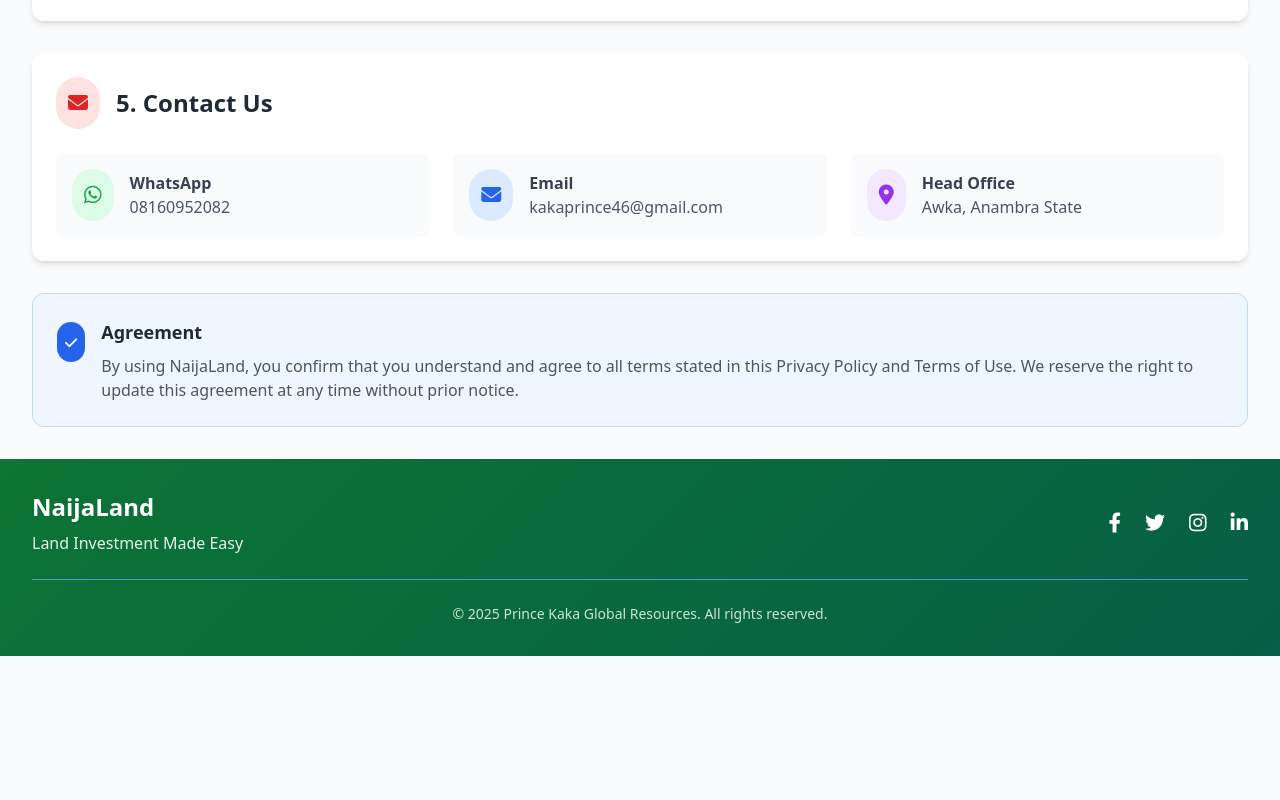
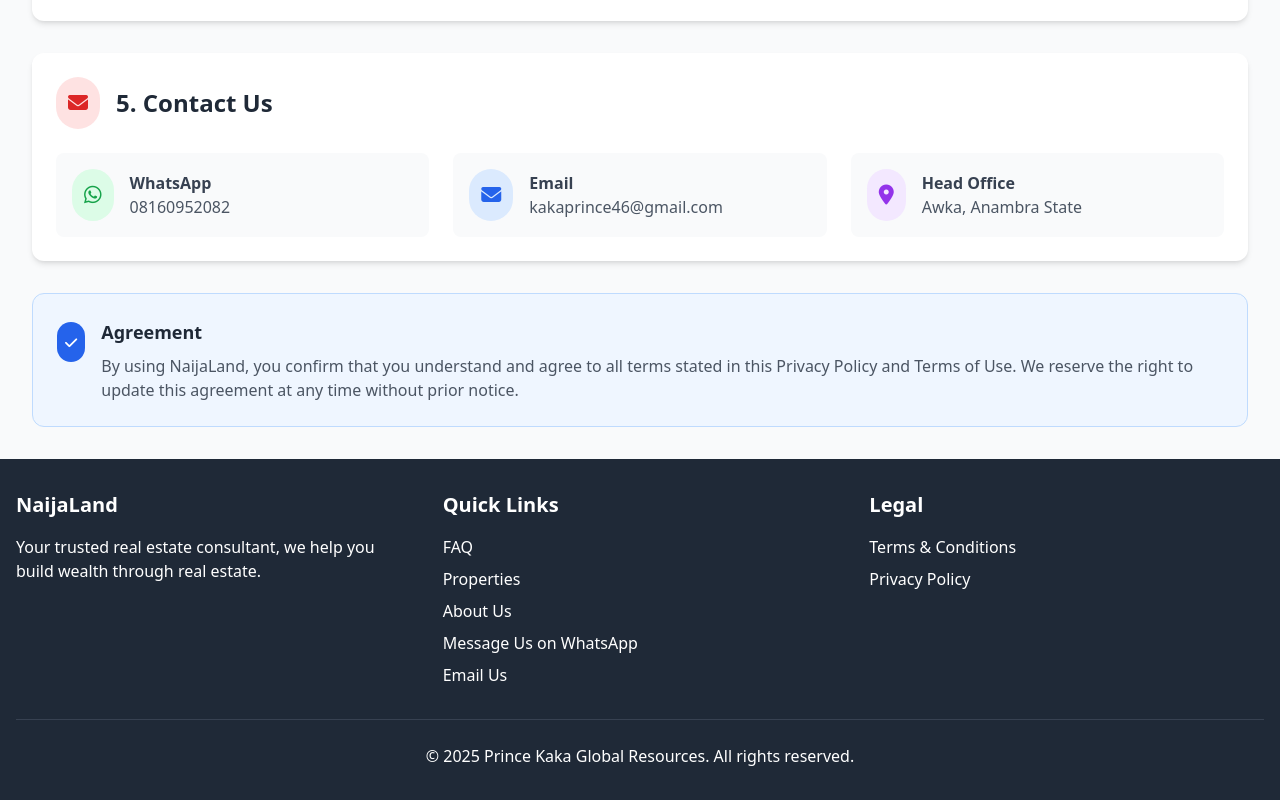
Before and after one commit to kakaprince46/Naijaland-Native-app, a website: page public/Conditions/index.html in a window 1280 px wide. Shown: the part 4377-5177 px from the top of the page. Before the commit the page ends 5033 px from the top, so only its background shows below. Drawn offline with nearby package versions, Linux system fonts and the light colour scheme.

Commit message:
Initial commit

```diff
--- a/public/Conditions/index.html
+++ b/public/Conditions/index.html
@@ -39,7 +39,6 @@
     </style>
 </head>
 <body class="font-sans bg-gray-50">
-    <!-- Header -->
     <header class="gradient-bg text-white py-8 px-4 md:px-8">
         <div class="container mx-auto">
             <div class="flex flex-col md:flex-row justify-between items-center">
@@ -56,9 +55,7 @@
         </div>
     </header>
 
-    <!-- Main Content -->
     <main class="container mx-auto px-4 md:px-8 py-8">
-        <!-- Introduction -->
         <section class="bg-white rounded-xl shadow-md p-6 mb-8">
             <h2 class="text-2xl md:text-3xl font-bold text-gray-800 mb-4">Privacy Policy & Terms of Use</h2>
             <p class="text-gray-600 mb-4">
@@ -71,7 +68,6 @@
             </div>
         </section>
 
-        <!-- Privacy Policy -->
         <section class="bg-white rounded-xl shadow-md p-6 mb-8">
             <div class="flex items-center mb-6">
                 <div class="bg-blue-100 p-3 rounded-full mr-4">
@@ -84,7 +80,6 @@
             </p>
 
             <div class="space-y-6">
-                <!-- 1.1 -->
                 <div class="policy-item bg-gray-50 p-5 rounded-lg border border-gray-200">
                     <h3 class="text-xl font-semibold text-gray-800 mb-3 flex items-center">
                         <span class="bg-blue-600 text-white rounded-full w-8 h-8 flex items-center justify-center mr-3 text-sm">1.1</span>
@@ -98,7 +93,6 @@
                     </ul>
                 </div>
 
-                <!-- 1.2 -->
                 <div class="policy-item bg-gray-50 p-5 rounded-lg border border-gray-200">
                     <h3 class="text-xl font-semibold text-gray-800 mb-3 flex items-center">
                         <span class="bg-blue-600 text-white rounded-full w-8 h-8 flex items-center justify-center mr-3 text-sm">1.2</span>
@@ -112,7 +106,6 @@
                     </ul>
                 </div>
 
-                <!-- 1.3 -->
                 <div class="policy-item bg-gray-50 p-5 rounded-lg border border-gray-200">
                     <h3 class="text-xl font-semibold text-gray-800 mb-3 flex items-center">
                         <span class="bg-blue-600 text-white rounded-full w-8 h-8 flex items-center justify-center mr-3 text-sm">1.3</span>
@@ -123,7 +116,6 @@
                     </p>
                 </div>
 
-                <!-- 1.4 -->
                 <div class="policy-item bg-gray-50 p-5 rounded-lg border border-gray-200">
                     <h3 class="text-xl font-semibold text-gray-800 mb-3 flex items-center">
                         <span class="bg-blue-600 text-white rounded-full w-8 h-8 flex items-center justify-center mr-3 text-sm">1.4</span>
@@ -136,7 +128,6 @@
             </div>
         </section>
 
-        <!-- Terms of Use -->
         <section class="bg-white rounded-xl shadow-md p-6 mb-8">
             <div class="flex items-center mb-6">
                 <div class="bg-green-100 p-3 rounded-full mr-4">
@@ -149,7 +140,6 @@
             </p>
 
             <div class="space-y-6">
-                <!-- 2.1 -->
                 <div class="policy-item bg-gray-50 p-5 rounded-lg border border-gray-200">
                     <h3 class="text-xl font-semibold text-gray-800 mb-3 flex items-center">
                         <span class="bg-green-600 text-white rounded-full w-8 h-8 flex items-center justify-center mr-3 text-sm">2.1</span>
@@ -160,7 +150,6 @@
                     </p>
                 </div>
 
-                <!-- 2.2 -->
                 <div class="policy-item bg-gray-50 p-5 rounded-lg border border-gray-200">
                     <h3 class="text-xl font-semibold text-gray-800 mb-3 flex items-center">
                         <span class="bg-green-600 text-white rounded-full w-8 h-8 flex items-center justify-center mr-3 text-sm">2.2</span>
@@ -171,7 +160,6 @@
                     </p>
                 </div>
 
-                <!-- 2.3 -->
                 <div class="policy-item bg-gray-50 p-5 rounded-lg border border-gray-200">
                     <h3 class="text-xl font-semibold text-gray-800 mb-3 flex items-center">
                         <span class="bg-green-600 text-white rounded-full w-8 h-8 flex items-center justify-center mr-3 text-sm">2.3</span>
@@ -182,7 +170,6 @@
                     </p>
                 </div>
 
-                <!-- 2.4 -->
                 <div class="policy-item bg-gray-50 p-5 rounded-lg border border-gray-200">
                     <h3 class="text-xl font-semibold text-gray-800 mb-3 flex items-center">
                         <span class="bg-green-600 text-white rounded-full w-8 h-8 flex items-center justify-center mr-3 text-sm">2.4</span>
@@ -193,7 +180,6 @@
                     </p>
                 </div>
 
-                <!-- 2.5 -->
                 <div class="policy-item bg-gray-50 p-5 rounded-lg border border-gray-200">
                     <h3 class="text-xl font-semibold text-gray-800 mb-3 flex items-center">
                         <span class="bg-green-600 text-white rounded-full w-8 h-8 flex items-center justify-center mr-3 text-sm">2.5</span>
@@ -204,7 +190,6 @@
                     </p>
                 </div>
 
-                <!-- 2.6 -->
                 <div class="policy-item bg-gray-50 p-5 rounded-lg border border-gray-200">
                     <h3 class="text-xl font-semibold text-gray-800 mb-3 flex items-center">
                         <span class="bg-green-600 text-white rounded-full w-8 h-8 flex items-center justify-center mr-3 text-sm">2.6</span>
@@ -217,7 +202,6 @@
             </div>
         </section>
 
-        <!-- Additional Policies -->
         <section class="bg-white rounded-xl shadow-md p-6 mb-8">
             <div class="flex items-center mb-6">
                 <div class="bg-purple-100 p-3 rounded-full mr-4">
@@ -227,7 +211,6 @@
             </div>
 
             <div class="space-y-6">
-                <!-- 3.2 -->
                 <div class="policy-item bg-gray-50 p-5 rounded-lg border border-gray-200">
                     <h3 class="text-xl font-semibold text-gray-800 mb-3 flex items-center">
                         <span class="bg-purple-600 text-white rounded-full w-8 h-8 flex items-center justify-center mr-3 text-sm">3.2</span>
@@ -240,7 +223,6 @@
                     </ul>
                 </div>
 
-                <!-- 3.3 -->
                 <div class="policy-item bg-gray-50 p-5 rounded-lg border border-gray-200">
                     <h3 class="text-xl font-semibold text-gray-800 mb-3 flex items-center">
                         <span class="bg-purple-600 text-white rounded-full w-8 h-8 flex items-center justify-center mr-3 text-sm">3.3</span>
@@ -252,7 +234,6 @@
                     </ul>
                 </div>
 
-                <!-- 3.4 -->
                 <div class="policy-item bg-gray-50 p-5 rounded-lg border border-gray-200">
                     <h3 class="text-xl font-semibold text-gray-800 mb-3 flex items-center">
                         <span class="bg-purple-600 text-white rounded-full w-8 h-8 flex items-center justify-center mr-3 text-sm">3.4</span>
@@ -263,7 +244,6 @@
                     </p>
                 </div>
 
-                <!-- 3.5 -->
                 <div class="policy-item bg-gray-50 p-5 rounded-lg border border-gray-200">
                     <h3 class="text-xl font-semibold text-gray-800 mb-3 flex items-center">
                         <span class="bg-purple-600 text-white rounded-full w-8 h-8 flex items-center justify-center mr-3 text-sm">3.5</span>
@@ -275,7 +255,6 @@
                     </ul>
                 </div>
 
-                <!-- 3.6 -->
                 <div class="policy-item bg-gray-50 p-5 rounded-lg border border-gray-200">
                     <h3 class="text-xl font-semibold text-gray-800 mb-3 flex items-center">
                         <span class="bg-purple-600 text-white rounded-full w-8 h-8 flex items-center justify-center mr-3 text-sm">3.6</span>
@@ -290,7 +269,6 @@
                     </ul>
                 </div>
 
-                <!-- 3.7 -->
                 <div class="policy-item bg-gray-50 p-5 rounded-lg border border-gray-200">
                     <h3 class="text-xl font-semibold text-gray-800 mb-3 flex items-center">
                         <span class="bg-purple-600 text-white rounded-full w-8 h-8 flex items-center justify-center mr-3 text-sm">3.7</span>
@@ -327,7 +305,6 @@
                     </div>
                 </div>
 
-                <!-- 3.8 -->
                 <div class="policy-item bg-gray-50 p-5 rounded-lg border border-gray-200">
                     <h3 class="text-xl font-semibold text-gray-800 mb-3 flex items-center">
                         <span class="bg-purple-600 text-white rounded-full w-8 h-8 flex items-center justify-center mr-3 text-sm">3.8</span>
@@ -339,7 +316,6 @@
                     </ul>
                 </div>
 
-                <!-- 3.9 -->
                 <div class="policy-item bg-gray-50 p-5 rounded-lg border border-gray-200">
                     <h3 class="text-xl font-semibold text-gray-800 mb-3 flex items-center">
                         <span class="bg-purple-600 text-white rounded-full w-8 h-8 flex items-center justify-center mr-3 text-sm">3.9</span>
@@ -352,7 +328,6 @@
                     </ul>
                 </div>
 
-                <!-- 3.10 -->
                 <div class="policy-item bg-gray-50 p-5 rounded-lg border border-gray-200">
                     <h3 class="text-xl font-semibold text-gray-800 mb-3 flex items-center">
                         <span class="bg-purple-600 text-white rounded-full w-8 h-8 flex items-center justify-center mr-3 text-sm">3.10</span>
@@ -365,7 +340,6 @@
             </div>
         </section>
 
-        <!-- Additional Notes -->
         <section class="bg-white rounded-xl shadow-md p-6 mb-8">
             <div class="flex items-center mb-6">
                 <div class="bg-yellow-100 p-3 rounded-full mr-4">
@@ -379,7 +353,6 @@
             </ul>
         </section>
 
-        <!-- Contact Us -->
         <section class="bg-white rounded-xl shadow-md p-6">
             <div class="flex items-center mb-6">
                 <div class="bg-red-100 p-3 rounded-full mr-4">
@@ -418,7 +391,6 @@
             </div>
         </section>
 
-        <!-- Final Notice -->
         <section class="bg-blue-50 rounded-xl p-6 mt-8 border border-blue-200">
             <div class="flex items-start">
                 <div class="bg-blue-600 text-white p-2 rounded-full mr-4 mt-1">
@@ -434,36 +406,45 @@
         </section>
     </main>
 
-    <!-- Footer -->
-    <footer class="gradient-bg text-white py-8 px-4 md:px-8">
-        <div class="container mx-auto">
-            <div class="flex flex-col md:flex-row justify-between items-center">
-                <div class="mb-6 md:mb-0 text-center md:text-left">
-                    <h2 class="text-2xl font-bold mb-2">NaijaLand</h2>
-                    <p class="opacity-90">Land Investment Made Easy</p>
+    <footer class="bg-gray-800 text-white py-8">
+        <div class="container mx-auto px-4">
+            <div class="grid grid-cols-1 md:grid-cols-3 gap-8">
+                <div>
+                    <h3 class="text-xl font-bold mb-4">NaijaLand</h3>
+                    <p>Your trusted real estate consultant, we help you build wealth through real estate.</p>
                 </div>
-                <div class="flex space-x-6">
-                    <a href="https://naijaland-ff376.web.app" class="text-white hover:text-gray-200 transition">
-                        <i class="fab fa-facebook-f text-xl"></i>
-                    </a>
-                    <a href="https://naijaland-ff376.web.app" class="text-white hover:text-gray-200 transition">
-                        <i class="fab fa-twitter text-xl"></i>
-                    </a>
-                    <a href="#" class="text-white hover:text-gray-200 transition">
-                        <i class="fab fa-instagram text-xl"></i>
-                    </a>
-                    <a href="#" class="text-white hover:text-gray-200 transition">
-                        <i class="fab fa-linkedin-in text-xl"></i>
-                    </a>
+                <div>
+                    <h3 class="text-xl font-bold mb-4">Quick Links</h3>
+                    <ul class="space-y-2">
+                        <li><a href="https://www.naijaland.site/faq/" class="hover:text-green-400 transition">FAQ</a></li>
+                        <li><a href="https://www.naijaland.site" class="hover:text-green-400 transition">Properties</a></li>
+                        <li><a href="https://www.naijaland.site/about/" class="hover:text-green-400 transition">About Us</a></li>
+                        <li>
+                            <a href="https://wa.me/2348160952082" target="_blank" class="hover:text-green-400 transition">
+                                Message Us on WhatsApp
+                            </a>
+                        </li>
+                        <li>
+                            <a href="mailto:support@naijaland.site" class="hover:text-green-400 transition">
+                                Email Us
+                            </a>
+                        </li>
+                    </ul>
+                </div>
+                <div>
+                    <h3 class="text-xl font-bold mb-4">Legal</h3>
+                    <ul class="space-y-2">
+                        <li><a href="https://www.naijaland.site/conditions/" class="hover:text-green-400 transition">Terms & Conditions</a></li>
+                        <li><a href="https://www.naijaland.site/conditions/" class="hover:text-green-400 transition">Privacy Policy</a></li>
+                    </ul>
                 </div>
             </div>
-            <div class="border-t border-blue-400 mt-6 pt-6 text-center text-sm opacity-80">
+            <div class="border-t border-gray-700 mt-8 pt-6 text-center">
                 <p>&copy; 2025 Prince Kaka Global Resources. All rights reserved.</p>
             </div>
         </div>
     </footer>
 
-    <!-- Scroll to Top Button -->
     <div class="scroll-top hidden" id="scrollTop">
         <i class="fas fa-arrow-up"></i>
     </div>
```
Also changed, not shown: public/about/index.html (+12 -9 lines), public/faq/index.html (+39 -24 lines), public/index.html (+18 -12 lines).
